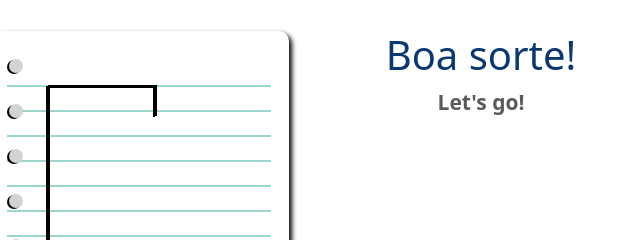
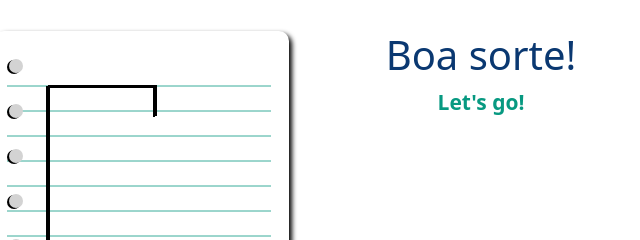
Before and after one commit to KarenCamp/Jogo-da-Forca-em-JS-Mobile--Challenge-AluraONE, a plain HTML site: page index.html in a window 1280 px wide. Shown: the part 737-977 px from the top of the page, 454-1094 px from the left. Drawn offline with Linux system fonts and the light colour scheme.

Commit message:
mudando cor da letra, leve alteração

```diff
--- a/css/estilo.css
+++ b/css/estilo.css
@@ -101,6 +101,10 @@ main { text-align: center;
     width:100%;
 }
 
+span {
+    color:rgb(7, 153, 129);
+}
+
 .img-result {
     width: 270px;
     margin-top: 15px;
--- a/index.html
+++ b/index.html
@@ -93,7 +93,7 @@
 
         <div class="col-md-4 terceira">
           <h1 class="result">Boa sorte!</h1>
-          <p class="motivation"><strong>Let's go!</strong></p>
+          <p class="motivation"><strong><span>Let's go!</span></strong></p>
           <p class="botoes">
           <input type="button" value="A" class="btn btn-primary botao-mobile" onclick="lerLetrasKeyboard(0,'A',65)">
           <input type="button" value="B" class="btn btn-primary botao-mobile" onclick="lerLetrasKeyboard(1,'B',66)">
```
